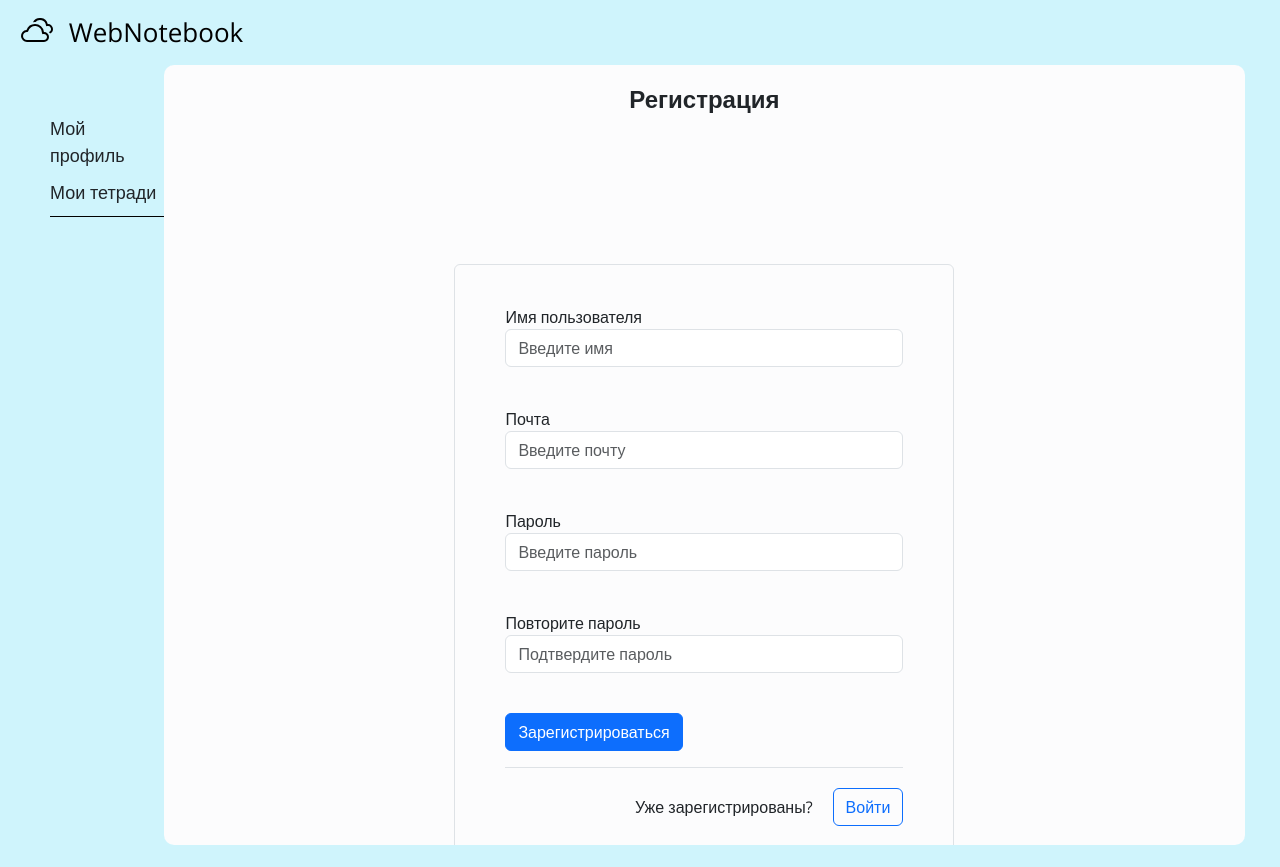
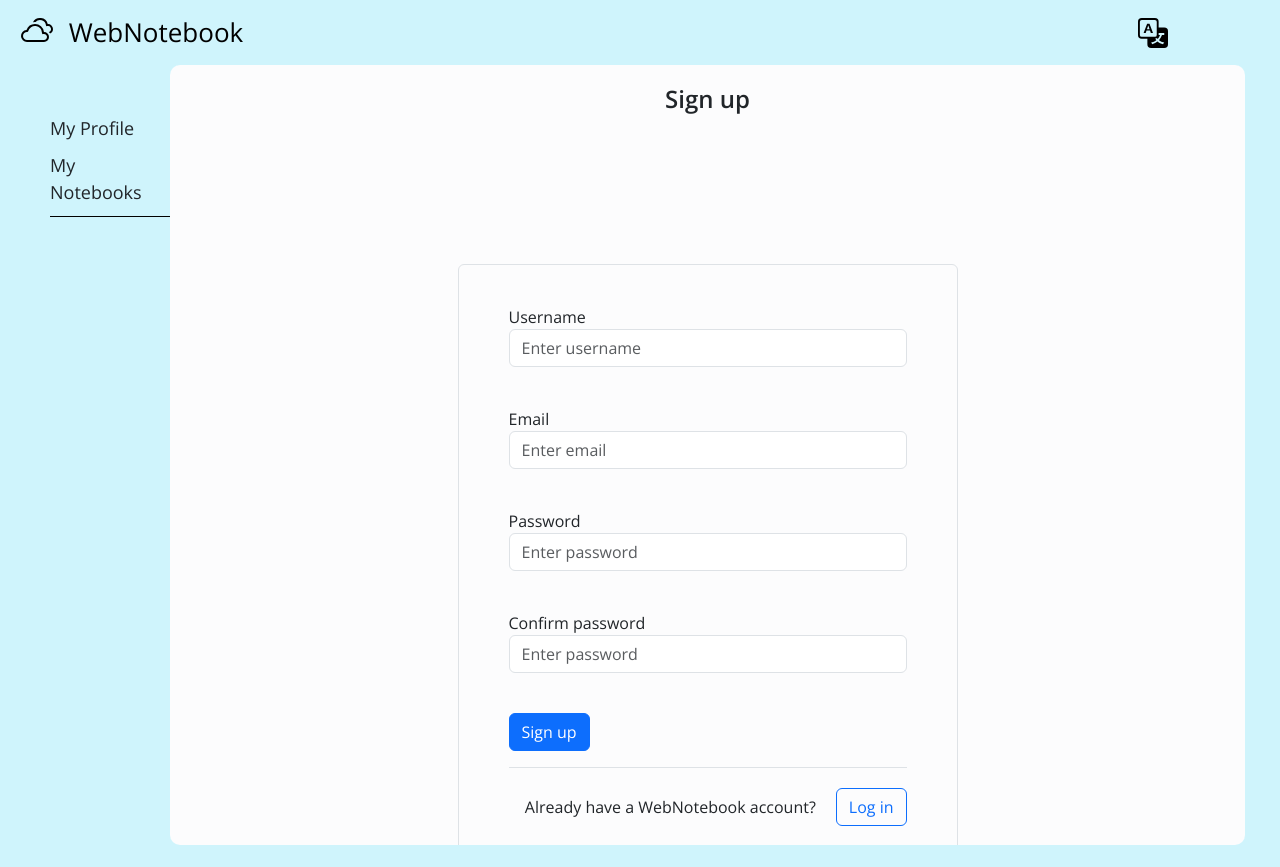
Before and after one commit to satoad/WebNotebook, a Flask app: page /signin in a window 1280 px wide. Run offline with Flask 3, Linux system fonts and the light colour scheme; some libraries are stand-ins or nearby versions.

Commit message:
Feature: 	1. Перевод всех страницы тетради, профиля и регистрации

```diff
--- a/main.py
+++ b/main.py
@@ -116,12 +116,23 @@ def notebook(notebook_id):
         'arrow_right': url_for('static', filename='sources/icons/arrow-right.svg'),
         'download': url_for('static', filename='sources/icons/download.svg'),
         'trash': url_for('static', filename='sources/icons/trash.svg'),
+        'translate': url_for('static', filename='sources/icons/translate.svg'),
         'username': current_user.name,
         'pdfviewer': url_for('static', filename='scripts/pdfviewer.js'),
         'form': form,
         'lect_num': file.lect_num + 1,
         'notebook_id': file.id,
         'notebook_name': file.name,
+        'my_profile': _('My Profile'),
+        'my_notebooks': _('My Notebooks'),
+        'path': f'notebook{notebook_id}',
+        'content': _('Content'),
+        'lecture': _('Lecture'),
+        'page': _('Page'),
+        'of': _('of'),
+        'go': _('Go'),
+        'add_page': _('Add page'),
+        'upload': _('Upload'),
     }
     if form.validate_on_submit():
         f = form.file.data
@@ -193,7 +204,20 @@ def signin():
         'bootstrap': url_for('static', filename='css/bootstrap.min.css'),
         'style': url_for('static', filename='css/style.css'),
         'clouds': url_for('static', filename='sources/icons/clouds.svg'),
+        'translate': url_for('static', filename='sources/icons/translate.svg'),
         'form': form,
+        'my_profile': _('My Profile'),
+        'my_notebooks': _('My Notebooks'),
+        'username': _('Username'),
+        'enter_uname': _('Enter username'),
+        'email': _('Email'),
+        'enter_email': _('Enter email'),
+        'password': _('Password'),
+        'enter_password': _('Enter password'),
+        'confirm_password': _('Confirm password'),
+        'already': _('Already have a WebNotebook account'),
+        'sign_up': _('Sign up'),
+        'log_in': _('Log in'),
     }
     if form.validate_on_submit():
         if form.password.data != form.password_again.data:
@@ -233,7 +257,7 @@ def login():
         'enter_password': _('Enter password'),
         'enter': _('Enter'),
         'new_to_webnotebook': _('New to WebNotebook'),
-        'sign_in': _('Sign in'),
+        'sign_in': _('Sign up'),
     }
     if form.validate_on_submit():
         db_sess = db_session.create_session()
@@ -255,8 +279,15 @@ def profile():
         'bootstrap': url_for('static', filename='css/bootstrap.min.css'),
         'style': url_for('static', filename='css/style.css'),
         'clouds': url_for('static', filename='sources/icons/clouds.svg'),
+        'translate': url_for('static', filename='sources/icons/translate.svg'),
         'username': current_user.name,
         'email': current_user.email,
+        'my_profile': _('My Profile'),
+        'my_notebooks': _('My Notebooks'),
+        'name': _('Name'),
+        'mail': _('Email'),
+        'change_password': _('Change password'),
+        'log_out': _('Log out'),
     }
     return render_template('profile.html', **param)
 
--- a/templates/signin.html
+++ b/templates/signin.html
@@ -16,27 +16,30 @@
                 <img src="{{ clouds }}" alt="Logo" width="50" height="32" class="d-inline-block align-text-top">
                 WebNotebook
               </a>
+              <div style="display:flex;">
+                <a href="translate-signin" style="margin-right: 100px;"><img src="{{ translate }}" width="30"></a>
+              </div>
             </div>
           </nav>
     </header>
     <main class="main">
         <div class="sidebar">
             <ul class="nav-sidebar">
-                <li class="nav-sidebar__link"><a href="profile">Мой профиль</a></li>
-                <li class="nav-sidebar__link"><a href="index">Мои тетради</a></li>
+                <li class="nav-sidebar__link"><a href="profile">{{ my_profile }}</a></li>
+                <li class="nav-sidebar__link"><a href="index">{{ my_notebooks }}</a></li>
             </ul>
             <div class="sidebar__line"></div>
           </div>
 
         <div class="body bg-light-subtle">
-          <h3 class="body__title">Регистрация</h3>
+          <h3 class="body__title">{{ sign_up }}</h3>
 
           <div class="signin-wrapper border rounded">
             <form action="" method="post" class="signin" autocomplete="on">
                 {{ form.hidden_tag() }}
                 <p>
-                    {{ form.name.label }}<br>
-                    {{ form.name(class="form-control", placeholder="Введите имя") }}<br>
+                    <label>{{ username }}</label><br>
+                    {{ form.name(class="form-control", placeholder=enter_uname) }}<br>
                     {% for error in form.name.errors %}
                         <p class="alert alert-danger" role="alert">
                             {{ error }}
@@ -44,8 +47,8 @@
                     {% endfor %}
                 </p>
                 <p>
-                    {{ form.email.label }}<br>
-                    {{ form.email(class="form-control", type="email", placeholder="Введите почту") }}<br>
+                    <label>{{ email }}</label><br>
+                    {{ form.email(class="form-control", type="email", placeholder=enter_email) }}<br>
                     {% for error in form.email.errors %}
                         <p class="alert alert-danger" role="alert">
                             {{ error }}
@@ -53,8 +56,8 @@
                     {% endfor %}
                 </p>
                 <p>
-                    {{ form.password.label }}<br>
-                    {{ form.password(class="form-control", type="password", placeholder="Введите пароль") }}<br>
+                    <label>{{ password }}</label><br>
+                    {{ form.password(class="form-control", type="password", placeholder=enter_password) }}<br>
                     {% for error in form.password.errors %}
                         <p class="alert alert-danger" role="alert">
                             {{ error }}
@@ -62,20 +65,20 @@
                     {% endfor %}
                 </p>
                 <p>
-                    {{ form.password_again.label }}<br>
-                    {{ form.password_again(class="form-control", type="password", placeholder="Подтвердите пароль") }}<br>
+                    <label>{{ confirm_password }}</label><br>
+                    {{ form.password_again(class="form-control", type="password", placeholder=enter_password) }}<br>
                     {% for error in form.password_again.errors %}
                         <p class="alert alert-danger" role="alert">
                             {{ error }}
                         </p>
                     {% endfor %}
                 </p>
-                <p>{{ form.submit(type="submit", class="btn btn-primary") }}</p>
+                <p>{{ form.submit(type="submit", class="btn btn-primary", value=sign_up) }}</p>
                 {{message}}
             </form>
             <div class="to-login border-top">
-              <span>Уже зарегистрированы?</span>
-              <a href="login" class="btn btn-outline-primary">Войти</a>
+              <span>{{ already }}?</span>
+              <a href="login" class="btn btn-outline-primary">{{ log_in }}</a>
             </div>
           </div>
         </div>
```
Also changed, not shown: templates/notebook.html (+11 -8 lines), templates/profile.html (+10 -7 lines), po/ru/LC_MESSAGES/webnotebook.po.
